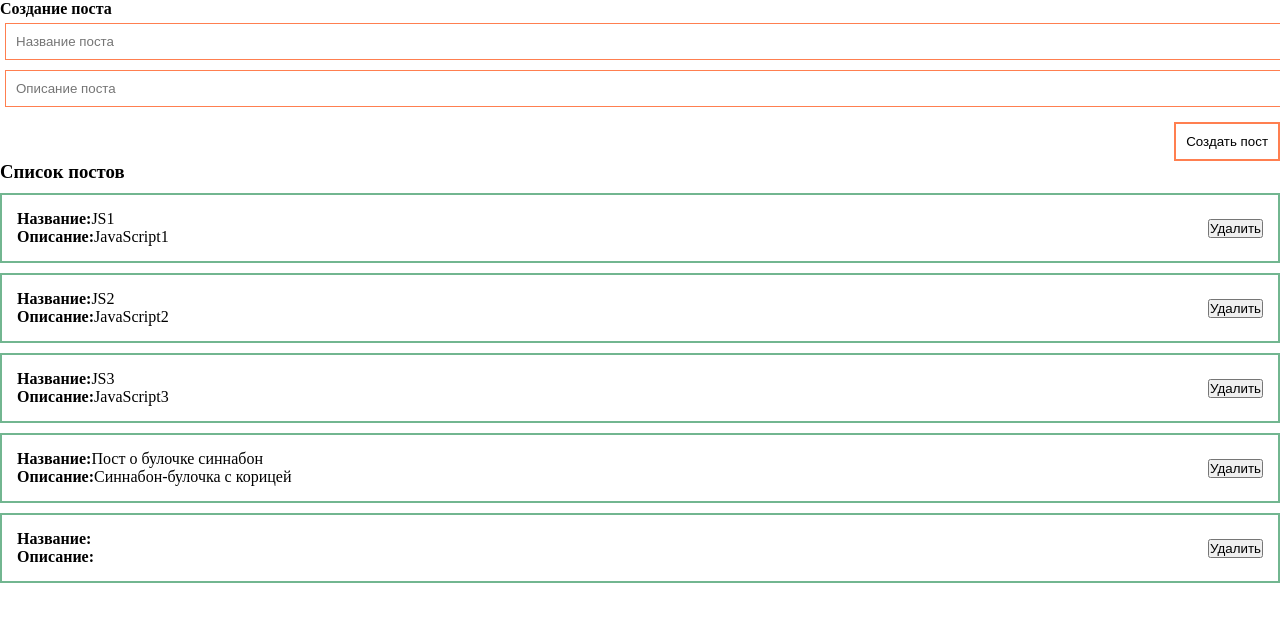
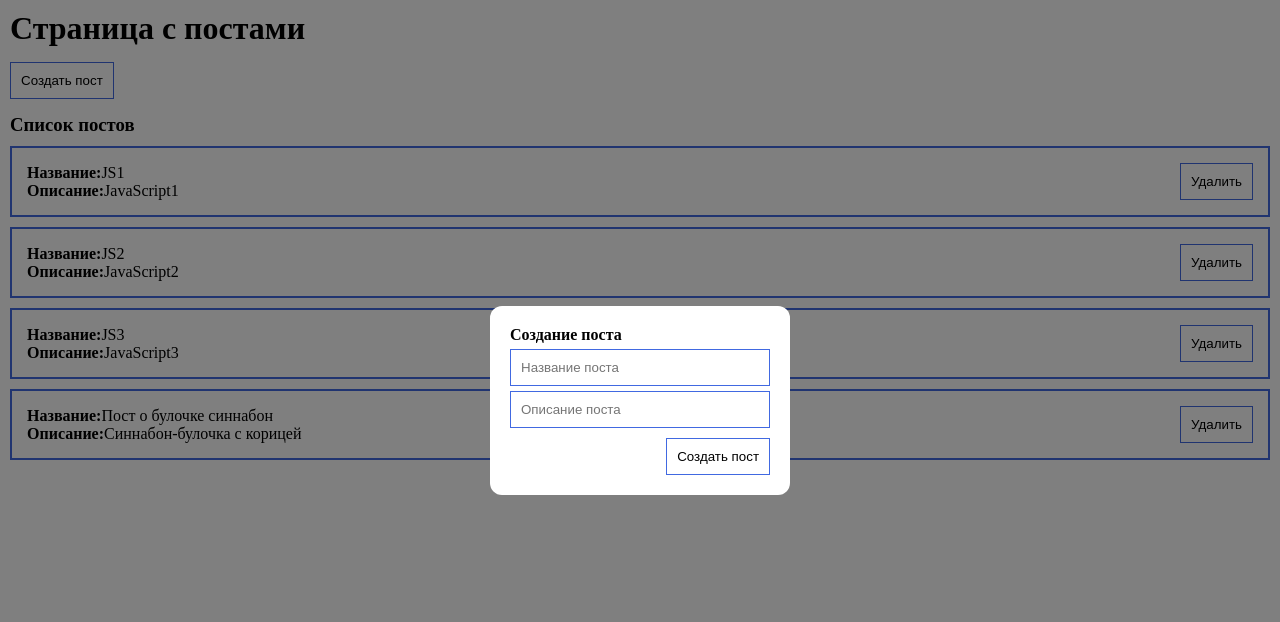
Before and after one commit to JuliaMalay/Posts-Vue3, a Vue app: page / in a window 1280 px wide. Both pictures are taken after a click on the button "Создать пост". Shown: the top 622 px of the page. Built offline with nearby package versions, Linux system fonts and the light colour scheme.

Commit message:
created component Dialog

```diff
--- a/src/App.vue
+++ b/src/App.vue
@@ -1,7 +1,15 @@
 <template>
-  <div>
-    <post-form @create="createPost" />
-    <post-list :posts="posts" />
+  <div class="app">
+    <h1>
+      Страница с постами
+    </h1>
+    <my-button @click="showDialog" style="margin: 15px 0"
+      >Создать пост</my-button
+    >
+    <my-dialog v-model:show="dialogVisible">
+      <post-form @create="createPost"
+    /></my-dialog>
+    <post-list :posts="posts" @remove="removePost" />
   </div>
 </template>
 
@@ -26,11 +34,19 @@ export default {
           body: 'Синнабон-булочка с корицей',
         },
       ],
+      dialogVisible: false,
     };
   },
   methods: {
     createPost(post) {
       this.posts.push(post);
+      this.dialogVisible = false;
+    },
+    removePost(post) {
+      this.posts = this.posts.filter((p) => p.id !== post.id);
+    },
+    showDialog() {
+      this.dialogVisible = true;
     },
   },
 };
@@ -42,4 +58,7 @@ export default {
   margin: 0;
   box-sizing: border-box;
 }
+.app {
+  padding: 10px;
+}
 </style>
--- a/src/components/PostForm.vue
+++ b/src/components/PostForm.vue
@@ -1,19 +1,9 @@
 <template>
   <form @submit.prevent>
     <h4>Создание поста</h4>
-    <input
-      v-model="post.title"
-      class="input"
-      type="text"
-      placeholder="Название поста"
-    />
-    <input
-      v-model="post.body"
-      class="input"
-      type="text"
-      placeholder="Описание поста"
-    />
-    <button class="button" @click="createPost">Создать пост</button>
+    <my-input v-model="post.title" placeholder="Название поста" />
+    <my-input v-model="post.body" placeholder="Описание поста" />
+    <my-button class="btn" @click="createPost">Создать пост</my-button>
   </form></template
 >
 
@@ -30,32 +20,27 @@ export default {
   methods: {
     createPost() {
       this.post.id = Date.now();
-      this.$emit('create', this.post);
-      this.post = {
-        title: '',
-        body: '',
-      };
+      if (this.post.title && this.post.body) {
+        this.$emit('create', this.post);
+        this.post = {
+          title: '',
+          body: '',
+        };
+      } else {
+        alert('Заполните поля!');
+      }
     },
   },
 };
 </script>
 
 <style>
-.input {
-  border: 1px solid coral;
-  width: 100%;
-  padding: 10px;
-  margin: 5px;
-}
 form {
   display: flex;
   flex-direction: column;
 }
-.button {
-  border: 2px solid coral;
-  padding: 10px;
-  background-color: transparent;
+.btn {
+  align-self: flex-end;
   margin-top: 10px;
-  align-self: flex-end;
 }
 </style>
--- a/src/components/PostItem.vue
+++ b/src/components/PostItem.vue
@@ -5,7 +5,7 @@
       <div><strong>Описание:</strong>{{ post.body }}</div>
     </div>
     <div class="post__btns">
-      <button>Удалить</button>
+      <my-button @click="$emit('remove', post)">Удалить</my-button>
     </div>
   </div>
 </template>
@@ -24,7 +24,7 @@ export default {
 <style>
 .post {
   padding: 15px;
-  border: 2px solid #218c50a1;
+  border: 2px solid #4169e1;
   margin-top: 10px;
   display: flex;
   align-items: center;
--- a/src/components/PostList.vue
+++ b/src/components/PostList.vue
@@ -1,8 +1,14 @@
 <template>
-  <div>
+  <div v-if="posts.length > 0">
     <h3>Список постов</h3>
-    <post-item v-for="post in posts" v-bind:key="post.id" :post="post" />
+    <post-item
+      v-for="post in posts"
+      :key="post.id"
+      :post="post"
+      @remove="$emit('remove', post)"
+    />
   </div>
+  <h2 v-else class="nopost">Список постов пуст</h2>
 </template>
 
 <script>
@@ -20,4 +26,9 @@ export default {
 };
 </script>
 
-<style></style>
+<style>
+.nopost {
+  color: red;
+  text-align: center;
+}
+</style>
--- /dev/null
+++ b/src/components/UI/MyButton.vue
@@ -0,0 +1,19 @@
+<template>
+  <button class="button">
+    <slot></slot>
+  </button>
+</template>
+
+<script>
+export default {
+  name: 'my-button',
+};
+</script>
+
+<style>
+.button {
+  border: 1px solid #4169e1;
+  padding: 10px;
+  background-color: transparent;
+}
+</style>
--- /dev/null
+++ b/src/components/UI/MyDialog.vue
@@ -0,0 +1,44 @@
+<template>
+  <div class="dialog" v-if="show" @click.stop="hideDialog">
+    <div @click.stop class="dialog__content">
+      <slot></slot>
+    </div>
+  </div>
+</template>
+
+<script>
+export default {
+  name: 'my-dialog',
+  props: {
+    show: {
+      type: Boolean,
+      default: false,
+    },
+  },
+  methods: {
+    hideDialog() {
+      this.$emit('update:show', false);
+    },
+  },
+};
+</script>
+
+<style>
+.dialog {
+  top: 0;
+  bottom: 0;
+  right: 0;
+  left: 0;
+  background: rgba(0, 0, 0, 0.5);
+  position: fixed;
+  display: flex;
+}
+.dialog__content {
+  margin: auto;
+  background-color: #fff;
+  border-radius: 12px;
+  min-height: 50px;
+  min-width: 300px;
+  padding: 20px;
+}
+</style>
--- /dev/null
+++ b/src/components/UI/MyInput.vue
@@ -0,0 +1,26 @@
+<template>
+  <input :value="modelValue" @input="updateInput" class="input" type="text" />
+</template>
+
+<script>
+export default {
+  name: 'my-input',
+  props: {
+    modelValue: [String, Number],
+  },
+  methods: {
+    updateInput(event) {
+      this.$emit('update:modelValue', event.target.value);
+    },
+  },
+};
+</script>
+
+<style>
+.input {
+  border: 1px solid #4169e1;
+  width: 100%;
+  padding: 10px;
+  margin-top: 5px;
+}
+</style>
--- /dev/null
+++ b/src/components/UI/index.js
@@ -0,0 +1,4 @@
+import MyButton from '@/components/UI/MyButton';
+import MyInput from '@/components/UI/MyInput';
+import MyDialog from '@/components/UI/MyDialog';
+export default [MyButton, MyInput, MyDialog];
--- a/src/main.js
+++ b/src/main.js
@@ -1,4 +1,8 @@
 import {createApp} from 'vue';
 import App from './App.vue';
-
-createApp(App).mount('#app');
+import components from '@/components/UI';
+const app = createApp(App);
+components.forEach((component) => {
+  app.component(component.name, component);
+});
+app.mount('#app');
```
